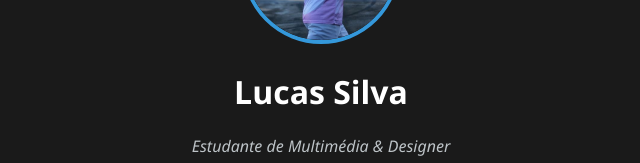
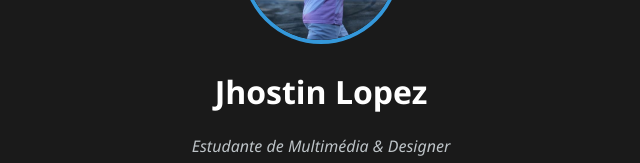
Before and after one commit to Jhostinlop/projeto-pwa, a plain HTML site: page index.html in a window 1280 px wide. Shown: the part 164-327 px from the top of the page, without its empty margins (319-959 px from the left). Drawn offline with Linux system fonts and the light colour scheme.

Commit message:
Update index.html

```diff
--- a/index.html
+++ b/index.html
@@ -13,7 +13,7 @@
 <body>
  <header>
  <img src="assets/images/perfil.jpg" alt="Foto de Perfil" class="avatar">
- <h1>Lucas Silva</h1>
+ <h1>Jhostin Lopez</h1>
  <p class="bio">Estudante de Multimédia & Designer</p>
  </header>
  <main class="links-container">
```
